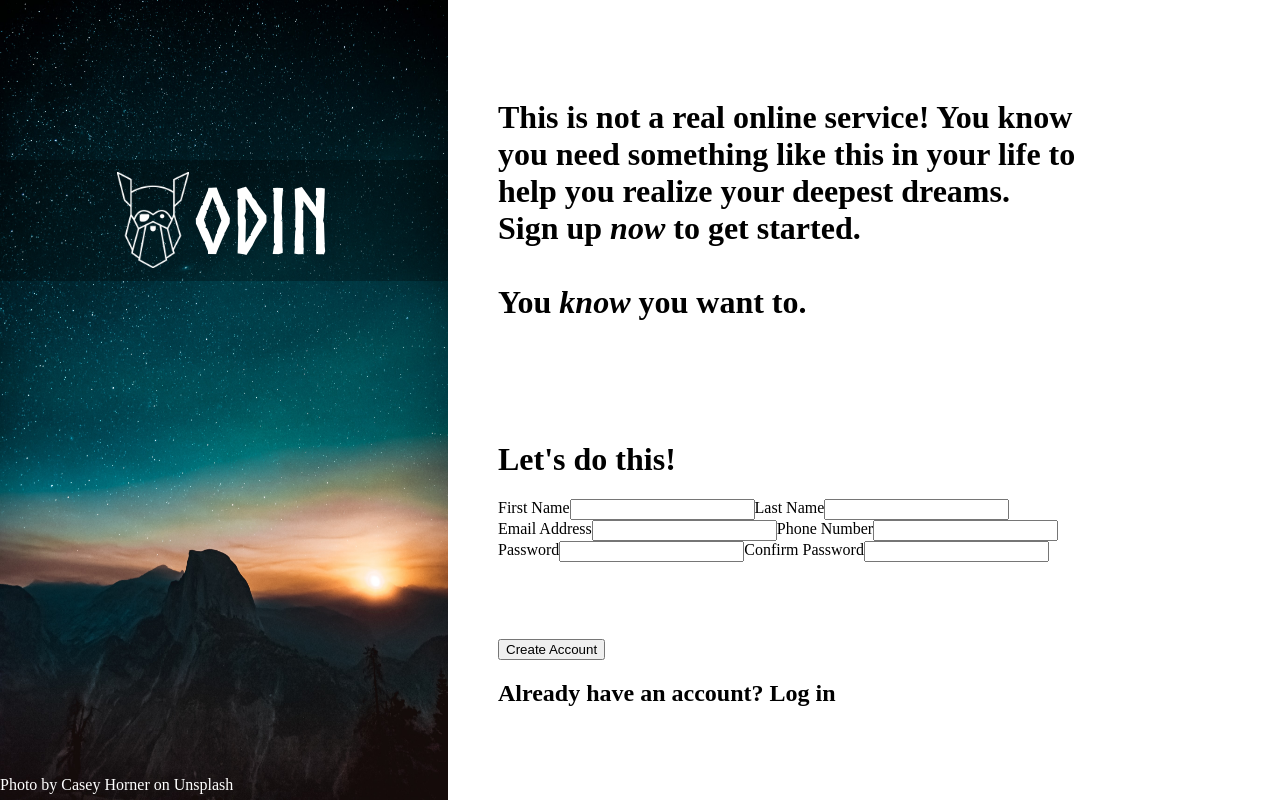
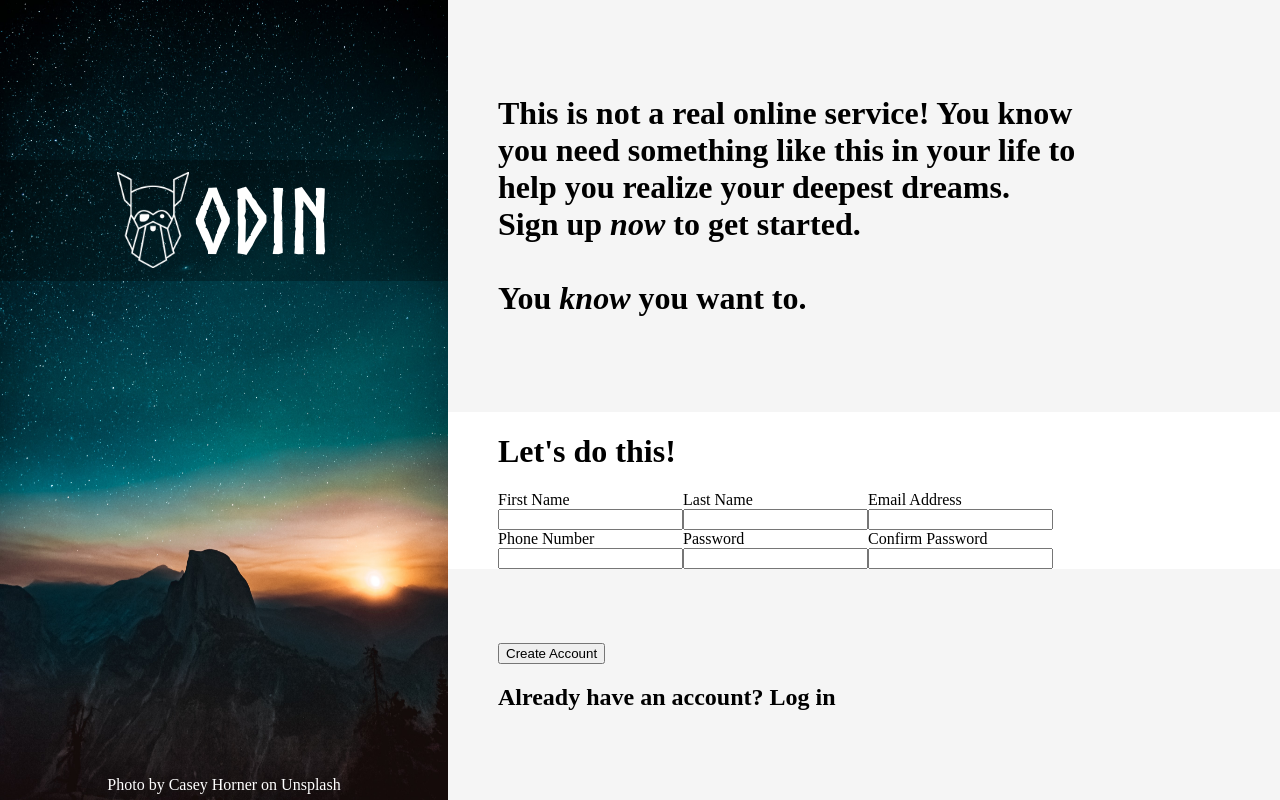
Before and after one commit to Revolution5/sign-up-form, a plain HTML site: page index.html in a window 1280 px wide. Drawn offline with Linux system fonts and the light colour scheme.

Commit message:
Form stuff

```diff
--- a/index.html
+++ b/index.html
@@ -18,35 +18,49 @@
             <img src="./Images/casey-horner-mPnxwQBtUZE-unsplash.jpg" alt="space" id="spacebg">
         </div>
         <div class="right-side">
+            <div class="tagline">
                 <h1>This is not a real online service! You know you need something like this
                     in your life to help you realize your deepest dreams. <br> Sign up <em>now</em> to get started.
                     <br> <br> You <em>know</em> you want to.
                 </h1>
+            </div>
             <div class="form-container">
                 <h1>Let's do this!</h1>
                 <form id = "sign-up-form" action="">
 
+                    <div class="input">
                         <label for="first_name">First Name</label>
                         <input type="text" name="first_name" id="first_name">
+                    </div>
 
+                    <div class="input">
                         <label for="last_name">Last Name</label>
                         <input type="text" name="last_name" id="last_name">
+                    </div>
 
+                    <div class="input">
                         <label for="user_email">Email Address</label>
                         <input type="email" name="user_email" id="user_email">
+                    </div>
 
+                    <div class="input">
                         <label for="phone_number">Phone Number</label>
                         <input type="number" name="phone_number" id="phone_number">
+                    </div>
 
+                    <div class="input">
                         <label for="password">Password</label>
                         <input type="password" name="password" id="password">
+                    </div>
 
+                    <div class="input">
                         <label for="password">Confirm Password</label>
                         <input type="password" name="password" id="password">
+                    </div>
 
                 </form>
             </div>
-            <div>
+            <div class="submit-area">
                 <button type="submit" form="sign-up-form">Create Account</button>
                 <h2>Already have an account? Log in</h2>
             </div>
--- a/styles.css
+++ b/styles.css
@@ -47,15 +47,16 @@ html, body {
     display: flex;
     flex-direction: column;
     justify-content: space-evenly;
-    padding-left: 50px;
-    padding-right: 200px;
+    background-color: #f5f5f5;
 }
 
 #credit {
     position: absolute;
     color: white;
-    text-align: center;
     top: 97vh;
+    display: flex;
+    width: 35vw;
+    justify-content: center;
 }
 
 #sign-up-form {
@@ -63,6 +64,18 @@ html, body {
     flex-wrap: wrap;
 }
 
-.form_container {
+.form-container {
     display: flex;
+    flex-wrap: wrap;
+    background-color: white;
 }
+
+.tagline, .submit-area, .form-container {
+    padding-left: 50px;
+    padding-right: 200px;
+}
+
+.input {
+    display: flex;
+    flex-direction: column;
+}
```
Lines whose indentation alone changed are shown as unchanged.
